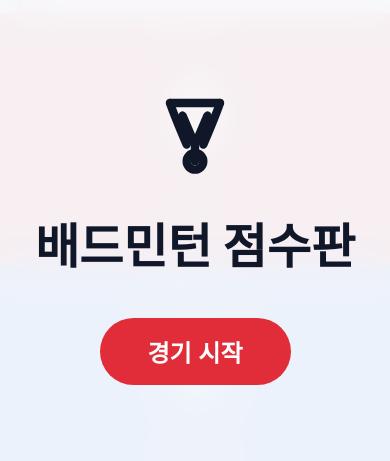
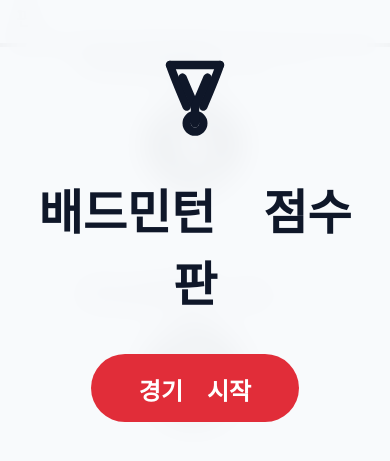
Before and after one commit to hyeraaan/badminton-scoreboard, a Next.js app: page / in a window 390 px wide. Shown: the part 191-652 px from the top of the page. Built offline with nearby package versions, Linux system fonts and the light colour scheme.

Commit message:
feat: 레트로 테마 고도화 및 UI 디테일 개선 (rally-board 스타일 동기화, 아이콘 변경, 기본 설정 변경)

```diff
--- a/app/layout.tsx
+++ b/app/layout.tsx
@@ -1,11 +1,17 @@
 import type { Metadata } from "next";
-import { Noto_Sans_KR } from "next/font/google";
+import { Noto_Sans_KR, Press_Start_2P } from "next/font/google";
 import "./globals.css";
+import "nes.css/css/nes.min.css";
 
 const notoSansKr = Noto_Sans_KR({
   variable: "--font-noto-sans-kr",
   subsets: ["latin"],
   weight: ["100", "300", "400", "500", "700", "900"],
+});
+const pressStart2P = Press_Start_2P({
+  variable: "--font-press-start-2p",
+  subsets: ["latin"],
+  weight: ["400"],
 });
 
 export const metadata: Metadata = {
@@ -29,7 +35,7 @@
 }>) {
   return (
     <html lang="en">
-      <body className={`${notoSansKr.variable} ${notoSansKr.className}`}>
+      <body className={`${notoSansKr.variable} ${pressStart2P.variable} ${notoSansKr.className}`}>
         {children}
       </body>
     </html>
--- a/components/ScoreBoard/ScoreBoard.module.css
+++ b/components/ScoreBoard/ScoreBoard.module.css
@@ -12,6 +12,131 @@
     position: relative;
     min-height: 600px;
     /* Ensure app has reasonable min height */
+}
+
+.retroNes {
+    --player-1-bg: #ffffff;
+    --player-2-bg: #f8f8f8;
+    /* Very subtle difference to separate sides if needed */
+    --player-1-fg: #212529;
+    /* Dark text for contrast */
+    --player-2-fg: #212529;
+    font-family: var(--font-press-start-2p), cursive !important;
+    background-color: #ffffff;
+    color: #212529;
+}
+
+.retroNes .score {
+    font-size: clamp(3rem, 25vw, 12rem);
+    color: #212529;
+    text-shadow: 4px 4px 0px #e0e0e0;
+    /* Subtle light gray shadow */
+    margin: 1rem 0;
+}
+
+.retroNes .playerName {
+    font-size: 1.25rem;
+    text-transform: uppercase;
+    letter-spacing: 0.1em;
+    opacity: 1;
+    color: #212529;
+}
+
+.retroNes .header {
+    background-color: #ffffff !important;
+    border-bottom: 4px solid #212529;
+    padding: 12px 16px;
+    height: auto;
+    color: #212529;
+}
+
+.retroNes .iconButton {
+    background-color: transparent;
+    border: none;
+    color: #212529;
+}
+
+.retroNes .iconButton:hover {
+    background-color: #f0f0f0;
+}
+
+.retroNes .controlButton {
+    border: 4px solid #212529;
+    box-shadow: 4px 4px 0px #212529;
+    border-radius: 0;
+    /* Square buttons for retro */
+    background-color: #ffffff;
+    color: #212529;
+}
+
+.retroNes .controlButton:active {
+    box-shadow: none;
+    transform: translate(4px, 4px);
+}
+
+.retroNes .playerSection {
+    border: none !important;
+    box-shadow: none !important;
+}
+
+.retroNes .serverIndicator {
+    border: none;
+    box-shadow: none;
+    padding: 4px 12px;
+}
+
+.retroNes .setsContainer {
+    background: rgba(0, 0, 0, 0.05);
+    /* Light gray container for sets */
+    border: 2px solid #212529;
+}
+
+.activeRetro {
+    color: #209cee !important;
+    /* NES Primary Blue */
+}
+
+/* Specific retro tweaks for minus button */
+.retroNes .decrementButton {
+    border-color: #212529;
+    color: #212529;
+}
+
+.retroNes .decrementButton:hover {
+    background: rgba(0, 0, 0, 0.05);
+}
+
+/* 레트로 헤더 유틸리티 (패딩 제거 등) */
+.retroHeaderBtn {
+    padding: 0 !important;
+}
+
+/* NES.css 버튼 테두리 점선 현상 픽스 (rally-board 방식) */
+.retroNes .nes-btn {
+    border-image-repeat: stretch !important;
+}
+
+/* 레트로 마이너스 버튼 테두리 제거 */
+.retroNes .decrementButton {
+    border: none !important;
+    background: transparent !important;
+}
+
+/* 레트로 승리 세트 아이콘용 배경 제거 */
+.retroNes .setsContainer {
+    background-color: transparent !important;
+    padding: 0 !important;
+}
+
+/* 레트로 하단 컨트롤 및 푸터 오버라이드 */
+.retroNes .controls {
+    background-color: #ffffff !important;
+    border-top: 4px solid #212529 !important;
+}
+
+.retroNes .footer {
+    background-color: #ffffff !important;
+    color: #212529 !important;
 }
 
 /* Header */
@@ -95,8 +220,8 @@
 }
 
 .score {
-    font-size: clamp(4rem, 25vw, 14rem);
-    /* Reduced minimum from 6rem to 4rem */
+    font-size: clamp(6rem, 35vw, 20rem);
+    /* Increased size for better visibility */
     line-height: 1;
     font-weight: 700;
     font-feature-settings: "tnum";
--- a/components/ScoreBoard/index.tsx
+++ b/components/ScoreBoard/index.tsx
@@ -5,7 +5,7 @@
 import { useGameLogic } from "@/hooks/useGameLogic";
 import { useVoiceAnnouncer } from "@/hooks/useVoiceAnnouncer";
 import styles from "./ScoreBoard.module.css";
-import { Globe, Settings, Volume2, VolumeX, Undo2, RefreshCw, MinusCircle, Download, Search, Maximize, Minimize } from "lucide-react";
+import { Globe, Settings, Volume2, VolumeX, Undo2, RefreshCw, Minus, Download, CircleHelp, Maximize, Minimize, Gamepad2, Award } from "lucide-react";
 import { BadmintonCock } from "@/components/icons/BadmintonCock";
 
 // Extend native types to support vendor prefixes
@@ -25,7 +25,7 @@
 }
 
 export default function ScoreBoard() {
-    const { state, incrementScore, resetGame, undo, setPlayerName, setLanguage, setScoresMode, decrementScore, nextSet, startMatch } = useGameLogic();
+    const { state, incrementScore, resetGame, undo, setPlayerName, setLanguage, setScoresMode, setTheme, decrementScore, nextSet, startMatch } = useGameLogic();
     const { isMuted, toggleMute, speak, getScoreAnnouncement } = useVoiceAnnouncer(state);
     const [isMounted, setIsMounted] = React.useState(false);
     const [showHelp, setShowHelp] = React.useState(false);
@@ -159,7 +159,7 @@
     if (!isMounted) return null;
 
     const t = {
-        title: state.language === 'ko' ? "배드민턴 점수판" : "Badminton Match",
+        title: state.language === 'ko' ? "배드민턴 점수판" : "Badminton Scoreboard",
         set: state.language === 'ko' ? "세트" : "Set",
         serving: state.language === 'ko' ? "서브" : "SERVING",
         wins: state.language === 'ko' ? "승리!" : "Wins!",
@@ -174,6 +174,7 @@
         nextSet: state.language === 'ko' ? "다음 세트 시작" : "Start Next Set",
         setWinner: state.language === 'ko' ? "세트 승리!" : "Set Won!",
         startMatch: state.language === 'ko' ? "경기 시작" : "Match Start",
+        theme: state.language === 'ko' ? "테마" : "Theme",
     };
 
     const iconStyle = { width: '20px', height: '20px' };
@@ -181,57 +182,79 @@
 
 
     return (
-        <div className={styles.boardContainer}>
-            <header className={styles.header}>
+        <div className={`${styles.boardContainer} ${state.theme === 'retro' ? styles.retroNes : ''}`}>
+            <header className={`${styles.header}`}>
                 <div className={styles.title}>{t.title}</div>
 
                 <div style={{ display: 'flex', gap: '0.5rem', alignItems: 'center' }}>
                     <button
                         onClick={() => setShowHelp(true)}
-                        className={styles.helpButton}
+                        className={state.theme === 'retro' ? `nes-btn ${styles.retroHeaderBtn}` : styles.helpButton}
+                        style={state.theme === 'retro' ? { width: '36px', height: '36px', padding: 0, display: 'flex', justifyContent: 'center', alignItems: 'center' } : undefined}
                         title="Help"
                     >
-                        <Search strokeWidth={2} size={18} />
+                        <CircleHelp strokeWidth={2} size={state.theme === 'retro' ? 16 : 18} />
                     </button>
                     <button
                         onClick={toggleFullscreen}
-                        className={styles.iconButton}
+                        className={state.theme === 'retro' ? `nes-btn ${styles.retroHeaderBtn}` : styles.iconButton}
+                        style={state.theme === 'retro' ? { width: '36px', height: '36px', padding: 0, display: 'flex', justifyContent: 'center', alignItems: 'center' } : undefined}
                         title={state.language === 'ko' ? "전체 화면" : "Toggle Fullscreen"}
                     >
-                        {isFullscreen ? <Minimize strokeWidth={2} size={18} /> : <Maximize strokeWidth={2} size={18} />}
+                        {isFullscreen ? <Minimize strokeWidth={2} size={state.theme === 'retro' ? 16 : 18} /> : <Maximize strokeWidth={2} size={state.theme === 'retro' ? 16 : 18} />}
                     </button>
                     <button
                         onClick={() => setScoresMode(state.scoresMode === 'bwf' ? 'simple' : 'bwf')}
-                        className={`${styles.iconButton} ${state.scoresMode === 'bwf' ? styles.activeBwf : ''}`}
+                        className={state.theme === 'retro' ? `nes-btn` : `${styles.iconButton} ${state.scoresMode === 'bwf' ? styles.activeBwf : ''}`}
+                        style={state.theme === 'retro' ? { display: 'flex', gap: '6px', alignItems: 'center', padding: '4px 8px', fontSize: '10px', height: '36px' } : undefined}
                         title={state.scoresMode === 'bwf' ? "BWF Rules" : "Simple Rules"}
                     >
-                        <Settings style={iconStyle} strokeWidth={2} />
-                        <span style={{ fontSize: '0.8rem', marginLeft: '5px' }}>
-                            {state.scoresMode === 'bwf' ? "BWF RULE" : "SIMPLE RULE"}
+                        <Settings style={state.theme === 'retro' ? { width: '16px', height: '16px' } : iconStyle} strokeWidth={2} />
+                        <span style={state.theme === 'retro' ? {} : { fontSize: '0.8rem', marginLeft: '5px' }}>
+                            {state.scoresMode === 'bwf' ? "BWF" : "SIMPLE"}
+                        </span>
+                    </button>
+                    <button
+                        onClick={() => setTheme(state.theme === 'classic' ? 'retro' : 'classic')}
+                        className={state.theme === 'retro' ? `nes-btn` : styles.iconButton}
+                        style={state.theme === 'retro' ? { display: 'flex', gap: '6px', alignItems: 'center', padding: '4px 8px', fontSize: '10px', height: '36px' } : undefined}
+                        title={state.theme === 'classic' ? "Retro Mode" : "Classic Mode"}
+                    >
+                        <Gamepad2 style={state.theme === 'retro' ? { width: '16px', height: '16px' } : iconStyle} strokeWidth={2} />
+                        <span style={state.theme === 'retro' ? {} : { fontSize: '0.8rem', marginLeft: '5px' }}>
+                            {state.theme === 'classic' ? "CLASSIC" : "RETRO"}
                         </span>
                     </button>
                     <button
                         onClick={() => setLanguage(state.language === 'ko' ? 'en' : 'ko')}
-                        className={styles.iconButton}
+                        className={state.theme === 'retro' ? `nes-btn` : styles.iconButton}
+                        style={state.theme === 'retro' ? { display: 'flex', gap: '6px', alignItems: 'center', padding: '4px 8px', fontSize: '10px', height: '36px' } : undefined}
                         title={state.language === 'ko' ? "Switch to English" : "한국어로 변경"}
                     >
-                        <Globe style={iconStyle} />
-                        <span style={{ fontSize: '0.8rem', marginLeft: '5px' }}>
+                        <Globe style={state.theme === 'retro' ? { width: '16px', height: '16px' } : iconStyle} />
+                        <span style={state.theme === 'retro' ? {} : { fontSize: '0.8rem', marginLeft: '5px' }}>
                             {state.language === 'ko' ? "KO" : "EN"}
                         </span>
                     </button>
-                    <div className={styles.setIndicator}>{t.set} {state.currentSet}</div>
+                    <div
+                        className={state.theme === 'retro' ? `nes-btn` : styles.setIndicator}
+                        style={state.theme === 'retro' ? { display: 'flex', alignItems: 'center', justifyContent: 'center', padding: '4px 12px', fontSize: '10px', height: '36px', marginLeft: 'auto', cursor: 'default' } : undefined}
+                    >
+                        {t.set} {state.currentSet}
+                    </div>
                 </div>
             </header>
 
             <div className={styles.scoresArea}>
                 {/* Player 1 Section */}
                 <div
-                    className={`${styles.playerSection} ${styles.player1}`}
+                    className={`${styles.playerSection} ${styles.player1} ${state.theme === 'retro' ? 'is-centered' : ''}`}
                     onClick={() => handleScore("player1")}
                 >
                     {state.server === "player1" && (
-                        <div className={styles.serverIndicator}>{t.serving}</div>
+                        <div className={`${styles.serverIndicator} ${state.theme === 'retro' ? 'nes-badge' : ''}`}>
+                            <span className={state.theme === 'retro' ? 'is-error' : ''}>{t.serving}</span>
+                        </div>
                     )}
                     <div
                         className={styles.playerName}
@@ -249,23 +272,27 @@
                         title={state.language === 'ko' ? "점수 취소 (Undo)" : "Undo Point"}
                         style={{ zIndex: 5 }} // Ensure accessible
                     >
-                        <MinusCircle size={24} strokeWidth={2} />
+                        <Minus size={24} strokeWidth={3} color={state.theme === 'retro' ? "#000000" : undefined} />
                     </button>
 
+                    {state.sets.player1 > 0 && (
                         <div className={styles.setsContainer}>
                             {Array.from({ length: state.sets.player1 }).map((_, i) => (
-                            <BadmintonCock key={i} size={24} color="#ffd700" />
+                                <Award key={i} size={24} color={state.theme === 'retro' ? "#000000" : "#ffd700"} />
                             ))}
                         </div>
+                    )}
                 </div>
 
                 {/* Player 2 Section */}
                 <div
-                    className={`${styles.playerSection} ${styles.player2}`}
+                    className={`${styles.playerSection} ${styles.player2} ${state.theme === 'retro' ? 'is-centered' : ''}`}
                     onClick={() => handleScore("player2")}
                 >
                     {state.server === "player2" && (
-                        <div className={styles.serverIndicator}>{t.serving}</div>
+                        <div className={`${styles.serverIndicator} ${state.theme === 'retro' ? 'nes-badge' : ''}`}>
+                            <span className={state.theme === 'retro' ? 'is-error' : ''}>{t.serving}</span>
+                        </div>
                     )}
                     <div
                         className={styles.playerName}
@@ -283,14 +310,16 @@
                         title={state.language === 'ko' ? "점수 취소 (Undo)" : "Undo Point"}
                         style={{ zIndex: 5 }}
                     >
-                        <MinusCircle size={24} strokeWidth={2} />
+                        <Minus size={24} strokeWidth={3} color={state.theme === 'retro' ? "#000000" : undefined} />
                     </button>
 
+                    {state.sets.player2 > 0 && (
                         <div className={styles.setsContainer}>
                             {Array.from({ length: state.sets.player2 }).map((_, i) => (
-                            <BadmintonCock key={i} size={24} />
+                                <Award key={i} size={24} color={state.theme === 'retro' ? "#000000" : "#ffd700"} />
                             ))}
                         </div>
+                    )}
                 </div>
             </div>
 
@@ -306,18 +335,30 @@
                         }
                         toggleMute();
                     }}
-                    className={styles.controlButton}
+                    className={state.theme === 'retro' ? `nes-btn ${styles.retroHeaderBtn}` : styles.controlButton}
+                    style={state.theme === 'retro' ? { width: '48px', height: '48px', padding: 0, display: 'flex', justifyContent: 'center', alignItems: 'center', margin: '0 8px' } : undefined}
                     title="Mute/Unmute"
                 >
-                    {isMuted ? <VolumeX strokeWidth={2} /> : <Volume2 strokeWidth={2} />}
+                    {isMuted ? <VolumeX strokeWidth={2} size={state.theme === 'retro' ? 20 : 24} /> : <Volume2 strokeWidth={2} size={state.theme === 'retro' ? 20 : 24} />}
                 </button>
-                <button onClick={undo} className={styles.controlButton} title="Undo">
-                    <Undo2 strokeWidth={2} />
+                <button
+                    onClick={undo}
+                    className={state.theme === 'retro' ? `nes-btn ${styles.retroHeaderBtn}` : styles.controlButton}
+                    style={state.theme === 'retro' ? { width: '48px', height: '48px', padding: 0, display: 'flex', justifyContent: 'center', alignItems: 'center', margin: '0 8px' } : undefined}
+                    title="Undo"
+                >
+                    <Undo2 strokeWidth={2} size={state.theme === 'retro' ? 20 : 24} />
                 </button>
-                <button onClick={resetGame} className={styles.controlButton} title="Reset">
-                    <RefreshCw strokeWidth={2} />
+                <button
+                    onClick={resetGame}
+                    className={state.theme === 'retro' ? `nes-btn ${styles.retroHeaderBtn}` : styles.controlButton}
+                    style={state.theme === 'retro' ? { width: '48px', height: '48px', padding: 0, display: 'flex', justifyContent: 'center', alignItems: 'center', margin: '0 8px' } : undefined}
+                    title="Reset"
+                >
+                    <RefreshCw strokeWidth={2} size={state.theme === 'retro' ? 20 : 24} />
                 </button>
             </div>
+
 
             <footer className={styles.footer}>
                 <p>© 2026 hyeraaan</p>
@@ -361,11 +402,11 @@
                             {/* Set Result Content */}
                             <div className={styles.overlayContent}>
                                 <div className={styles.overlayHeaderRow}>
-                                    <BadmintonCock size={48} className="text-primary" />
+                                    <Award size={48} className="text-primary" color={state.theme === 'retro' ? "#000000" : undefined} />
                                     <h2 className={styles.overlayTitle}>
                                         {state.setWinner === "player1" ? state.playerNames.player1 : state.playerNames.player2}
                                     </h2>
-                                    <BadmintonCock size={48} className="text-primary" />
+                                    <Award size={48} className="text-primary" color={state.theme === 'retro' ? "#000000" : undefined} />
                                 </div>
                                 <div className={styles.overlaySubtitle}>{t.setWinner}</div>
 
@@ -392,11 +433,11 @@
                             {/* Game Result Content */}
                             <div ref={resultRef} className={styles.overlayContent}>
                                 <div className={styles.overlayHeaderRow}>
-                                    <BadmintonCock size={64} className="text-primary" />
+                                    <Award size={64} className="text-primary" color={state.theme === 'retro' ? "#000000" : undefined} />
                                     <h1 className={styles.overlayTitle}>
                                         {state.winner === "player1" ? state.playerNames.player1 : state.playerNames.player2}
                                     </h1>
-                                    <BadmintonCock size={64} className="text-primary" />
+                                    <Award size={64} className="text-primary" color={state.theme === 'retro' ? "#000000" : undefined} />
                                 </div>
                                 <h2 className={styles.overlaySubtitle}>{t.wins}</h2>
 
@@ -411,13 +452,13 @@
                                         return (
                                             <div key={index} className={styles.setScoreItem}>
                                                 <span className={`${styles.setScoreName} ${p1Won ? styles.setWinnerName : ''}`}>
-                                                    {p1Won && <BadmintonCock size={20} />}
+                                                    {p1Won && <Award size={20} color={state.theme === 'retro' ? "#000000" : undefined} />}
                                                     {setScore.player1}
                                                 </span>
                                                 <span className={styles.setLabel}>Set {index + 1}</span>
                                                 <span className={`${styles.setScoreName} ${p2Won ? styles.setWinnerName : ''}`}>
                                                     {setScore.player2}
-                                                    {p2Won && <BadmintonCock size={20} />}
+                                                    {p2Won && <Award size={20} color={state.theme === 'retro' ? "#000000" : undefined} />}
                                                 </span>
                                             </div>
                                         );
--- a/hooks/useGameLogic.ts
+++ b/hooks/useGameLogic.ts
@@ -25,6 +25,7 @@
     isMatchStarted: boolean;
     language: "ko" | "en";
     scoresMode: "bwf" | "simple";
+    theme: "classic" | "retro";
     history: GameState[];
 }
 
@@ -39,6 +40,7 @@
     | { type: "START_MATCH" }
     | { type: "SET_LANGUAGE"; language: "ko" | "en" }
     | { type: "SET_SCORES_MODE"; mode: "bwf" | "simple" }
+    | { type: "SET_THEME"; theme: "classic" | "retro" }
     | { type: "LOAD_GAME"; state: GameState };
 
 const MAX_POINTS = 21;
@@ -58,6 +60,7 @@
     isMatchStarted: false,
     language: "ko",
     scoresMode: "bwf",
+    theme: "retro",
     history: [],
 };
 
@@ -156,6 +159,7 @@
                 ...previousState,
                 language: state.language,
                 scoresMode: state.scoresMode,
+                theme: state.theme,
                 playerNames: state.playerNames,
                 history: newHistory
             };
@@ -177,6 +181,7 @@
                     ...previousState,
                     language: state.language,
                     scoresMode: state.scoresMode,
+                    theme: state.theme,
                     playerNames: state.playerNames,
                     history: newHistory
                 };
@@ -204,6 +209,7 @@
                 ...initialState,
                 language: state.language,
                 scoresMode: state.scoresMode,
+                theme: state.theme,
                 playerNames: state.playerNames,
                 history: [] // Clear history on full reset
             };
@@ -223,13 +229,16 @@
             return { ...state, language: action.language };
         case "SET_SCORES_MODE":
             return { ...state, scoresMode: action.mode };
+        case "SET_THEME":
+            return { ...state, theme: action.theme };
         case "LOAD_GAME":
             return {
                 ...initialState,
                 ...action.state,
                 playerNames: { ...initialState.playerNames, ...action.state?.playerNames },
                 language: action.state?.language || initialState.language,
-                scoresMode: action.state?.scoresMode || initialState.scoresMode
+                scoresMode: action.state?.scoresMode || initialState.scoresMode,
+                theme: action.state?.theme || initialState.theme
             };
         default:
             return state;
@@ -268,6 +277,7 @@
     const startMatch = () => dispatch({ type: "START_MATCH" });
     const setLanguage = (language: "ko" | "en") => dispatch({ type: "SET_LANGUAGE", language });
     const setScoresMode = (mode: "bwf" | "simple") => dispatch({ type: "SET_SCORES_MODE", mode });
+    const setTheme = (theme: "classic" | "retro") => dispatch({ type: "SET_THEME", theme });
     const decrementScore = (player: Player) => dispatch({ type: "DECREMENT_SCORE", player });
 
     return {
@@ -281,6 +291,7 @@
         startMatch,
         setLanguage,
         setScoresMode,
+        setTheme,
         decrementScore
     };
 }
--- a/hooks/useVoiceAnnouncer.ts
+++ b/hooks/useVoiceAnnouncer.ts
@@ -2,7 +2,7 @@
 import { GameState } from './useGameLogic';
 
 export function useVoiceAnnouncer(state: GameState) {
-    const [isMuted, setIsMuted] = useState(false);
+    const [isMuted, setIsMuted] = useState(true);
 
     const speak = useCallback((text: string) => {
         if (isMuted) return;
--- a/package.json
+++ b/package.json
@@ -12,6 +12,7 @@
     "@ducanh2912/next-pwa": "^10.2.9",
     "html2canvas": "^1.4.1",
     "lucide-react": "^0.562.0",
+    "nes.css": "^2.2.1",
     "next": "15.1.11",
     "react": "19.2.3",
     "react-dom": "19.2.3"
```
Also changed, not shown: 1 other file (tests, documents, lock files or other folders). Lines whose indentation alone changed are shown as unchanged.
